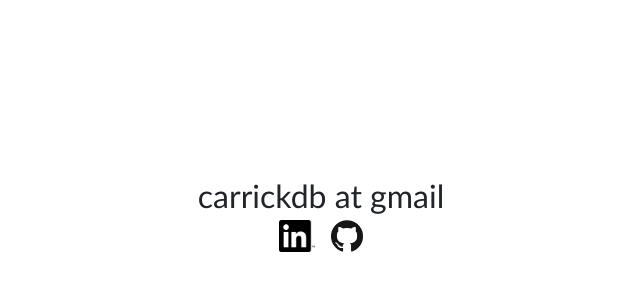
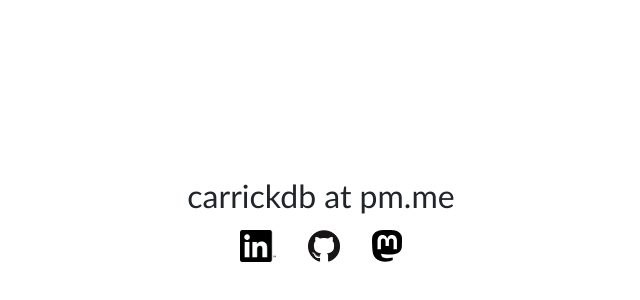
Before and after one commit to carrickdb/carrickdb, a plain HTML site: page contact.html in a window 1280 px wide. Shown: the part 148-448 px from the top of the page, without its empty margins (319-959 px from the left). Drawn offline with nearby package versions, Linux system fonts and the light colour scheme.

Commit message:
add mastodon link

```diff
--- a/contact.html
+++ b/contact.html
@@ -13,22 +13,18 @@
     <body>
 
         <div class="contact-container center-content">
-            <span class="text" id="email">carrickdb at gmail</span>
+            <span class="text" id="email">carrickdb at pm.me</span>
             <div class="icons">
                 <a href="https://www.linkedin.com/in/carrickbartle">
-                    <img id="linkedin" src="linkedin_logo.png" alt="LinkedIn">
+                    <img id="linkedin" src="linkedin_logo.png" alt="Link to LinkedIn profile">
                 </a>
                 <a href="https://github.com/carrickdb">
-                    <img id="github" src="GitHub_Logo.png" alt="GitHub">
+                    <img id="github" src="GitHub_Logo.png" alt="Link to GitHub profile">
+                </a>
+                <a href="https://infosec.exchange/@carrickdb">
+                    <img id="mastodon" src="mastodon-logo.svg" alt="Link to Mastodon profile">
                 </a>
             </div>
         </div>
-
-
-        <!-- <a href="https://www.linkedin.com/in/carrickbartle">
-            <img id="linkedin" src="linkedin_logo.png">
-        </a>
-        <div id="contact" class="text">carrickdb at gmail</div>
-        <a href="https://github.com/carrickdb"><img id="github" src="GitHub_Logo.png"></a> -->
     </body>
 </html>
--- a/stylesheet.css
+++ b/stylesheet.css
@@ -29,7 +29,7 @@
         margin: 0 auto;
     }
 
-    .row-1 { margin-top: 32vh; }
+    .row-1 { margin-top: 34vh; }
 
     /**** Blog ****/
     img {
@@ -101,7 +101,8 @@ div.blog_post a {
 .icons {
     display: flex;
     justify-content: center;
-    gap: 1em; /* Space between icons */
+    gap: 2em; /* Space between icons */
+    margin-top: 10px; /* Space from email address above*/
 }
 
 #email {
@@ -117,3 +118,8 @@ div.blog_post a {
     height: 4vh;
     width: auto
 }
+
+#mastodon {
+    height: 4vh;
+    width: auto
+}
```
Also changed, not shown: index.html (+1 -1 lines), mastodon-logo.svg (added).
